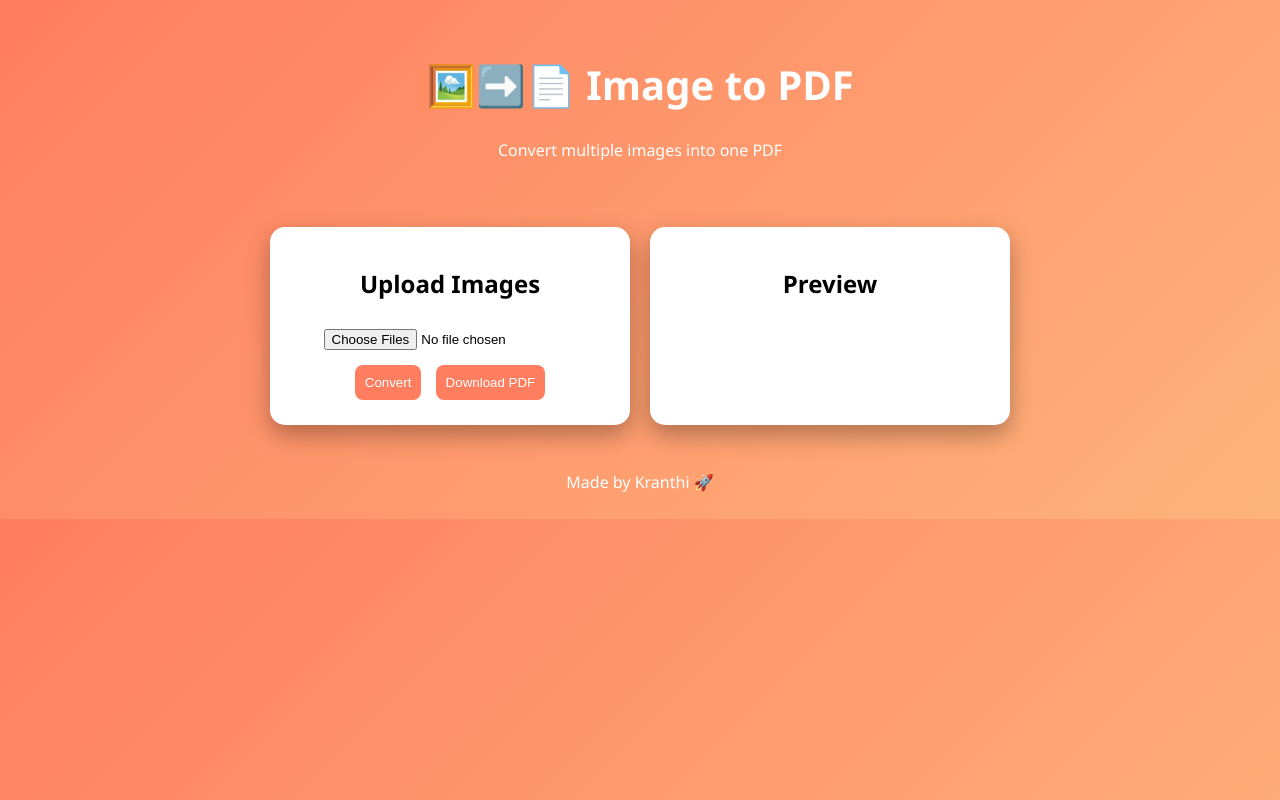
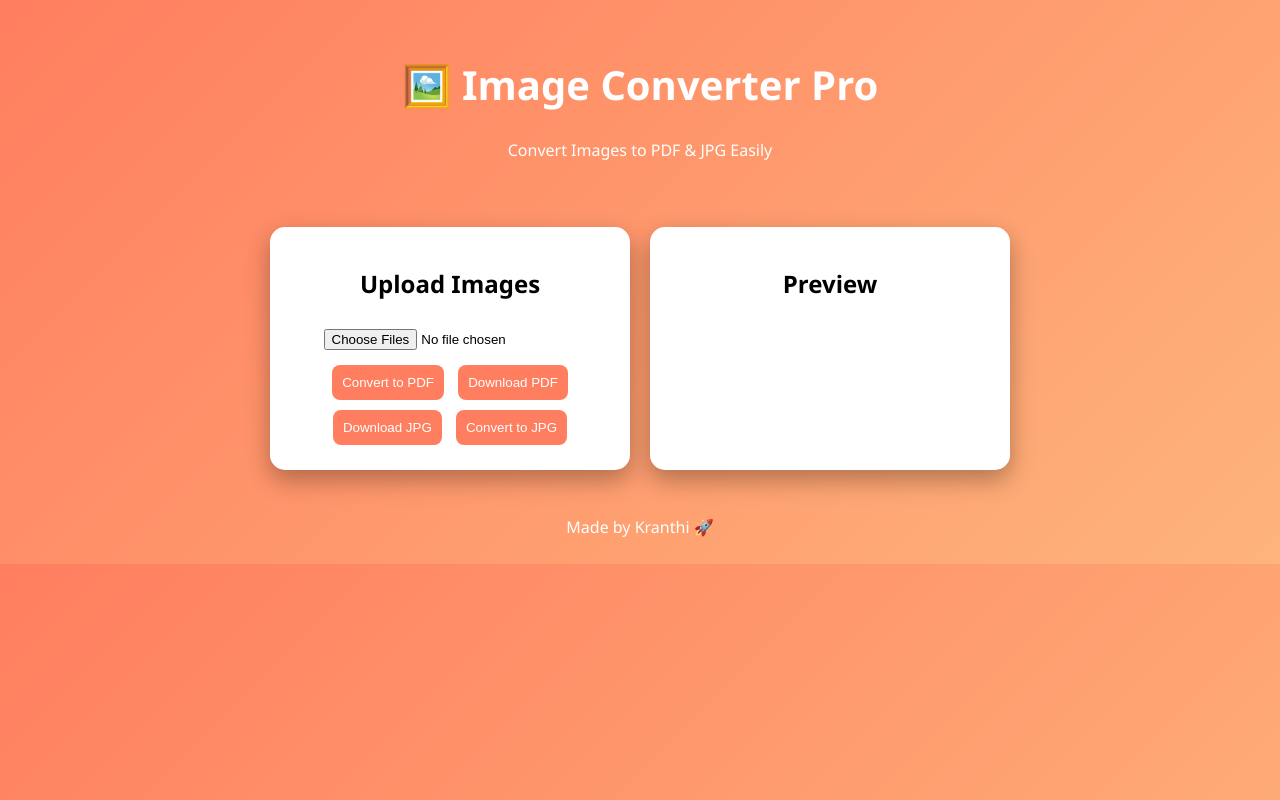
Before and after one commit to kranthikumark636-svg/new_project_2, a plain HTML site: page index.html in a window 1280 px wide. Drawn offline with nearby package versions, Linux system fonts and the light colour scheme.

Commit message:
Update index.html

```diff
--- a/index.html
+++ b/index.html
@@ -1,7 +1,7 @@
 <!DOCTYPE html>
 <html>
 <head>
-    <title>Image to PDF Converter</title>
+    <title>Image Converter Pro</title>
 
     <!-- jsPDF Library -->
     <script src="https://cdnjs.cloudflare.com/ajax/libs/jspdf/2.5.1/jspdf.umd.min.js"></script>
@@ -11,8 +11,8 @@
 <body>
 
 <header>
-    <h1>🖼️➡️📄 Image to PDF</h1>
-    <p>Convert multiple images into one PDF</p>
+    <h1>🖼️ Image Converter Pro</h1>
+    <p>Convert Images to PDF & JPG Easily</p>
 </header>
 
 <div class="container">
@@ -21,8 +21,11 @@
     <div class="card">
         <h2>Upload Images</h2>
         <input type="file" id="imageInput" accept="image/*" multiple>
-        <button onclick="convertToPDF()">Convert</button>
+
+        <button onclick="convertToPDF()">Convert to PDF</button>
         <button onclick="downloadPDF()">Download PDF</button>
+        <button onclick="downloadJPG()">Download JPG</button>
+        <button onclick="convertToJPG()">Convert to JPG</button>
     </div>
 
     <!-- Preview Section -->
```
